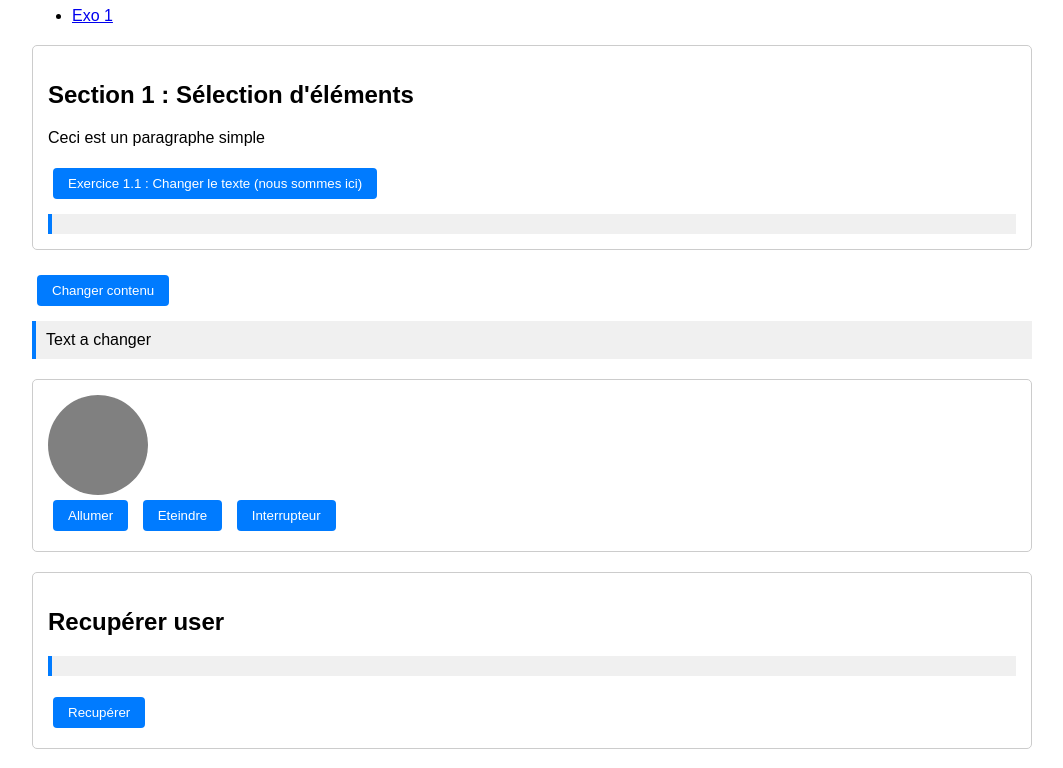
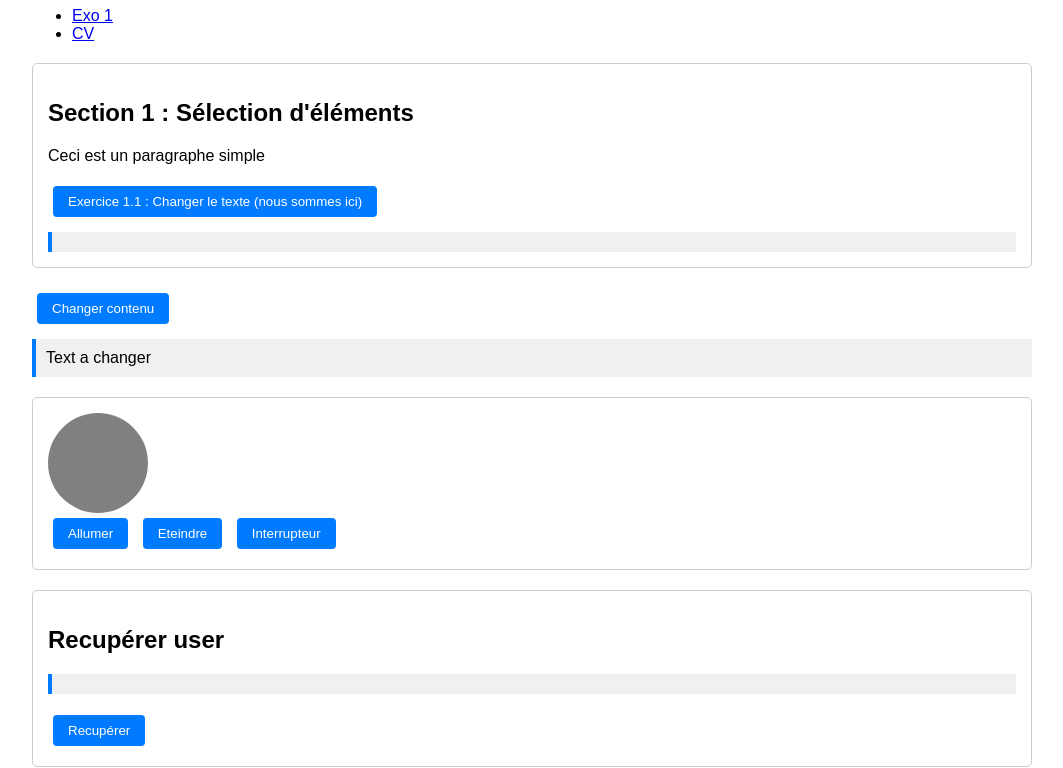
Before and after one commit to hbddevos/deploiement, a plain HTML site: page index.html in a window 1280 px wide. Shown: the part 113-881 px from the top of the page, without its empty margins (108-1171 px from the left). Drawn offline with Linux system fonts and the light colour scheme.

Commit message:
feature: ajout de cv

```diff
--- a/index.html
+++ b/index.html
@@ -15,6 +15,9 @@
 
     <ul>
         <li><a href="./exo1/exercice.html">Exo 1</a></li>
+        <li>
+            <a href="./cv/CV HIDA Baguibassa David.pdf">CV</a>
+        </li>
     </ul>
 
     <!-- Section 1 : Sélection et modification du texte -->
```
Also changed, not shown: 1 other file.
